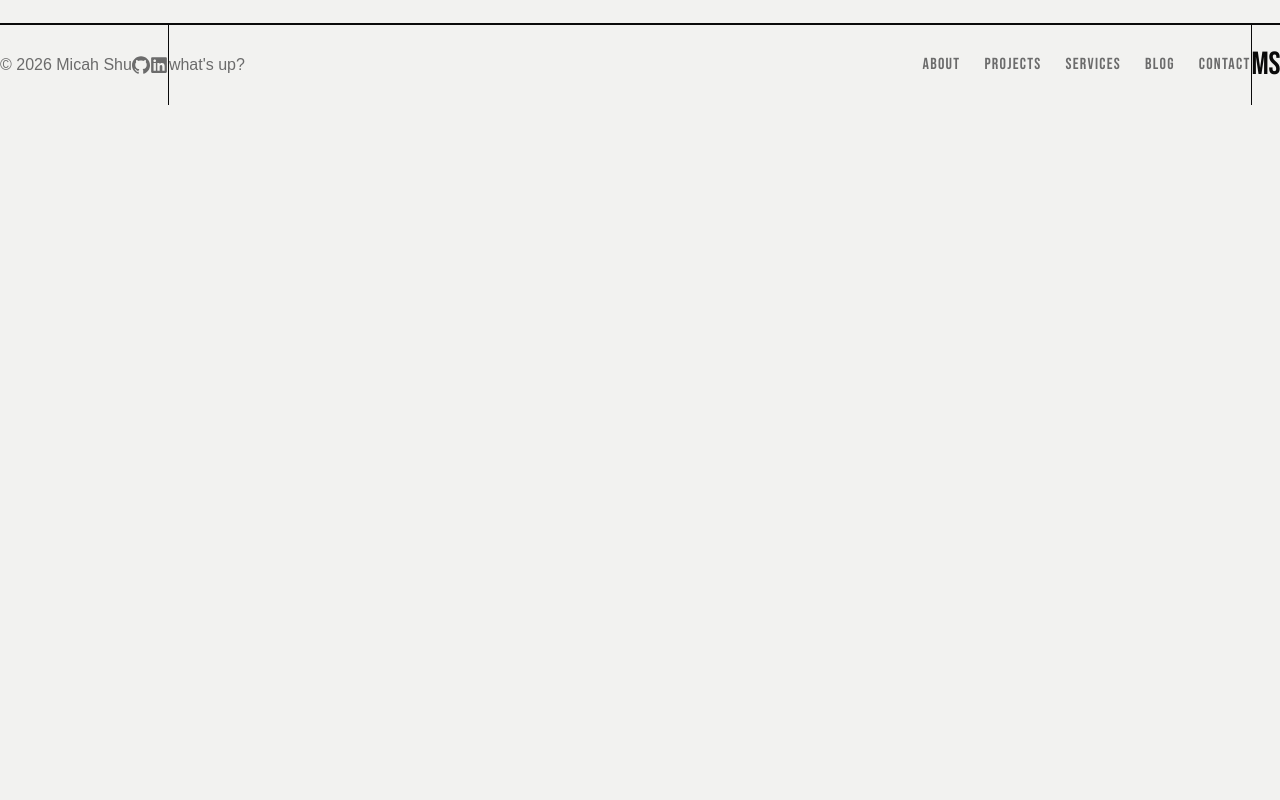
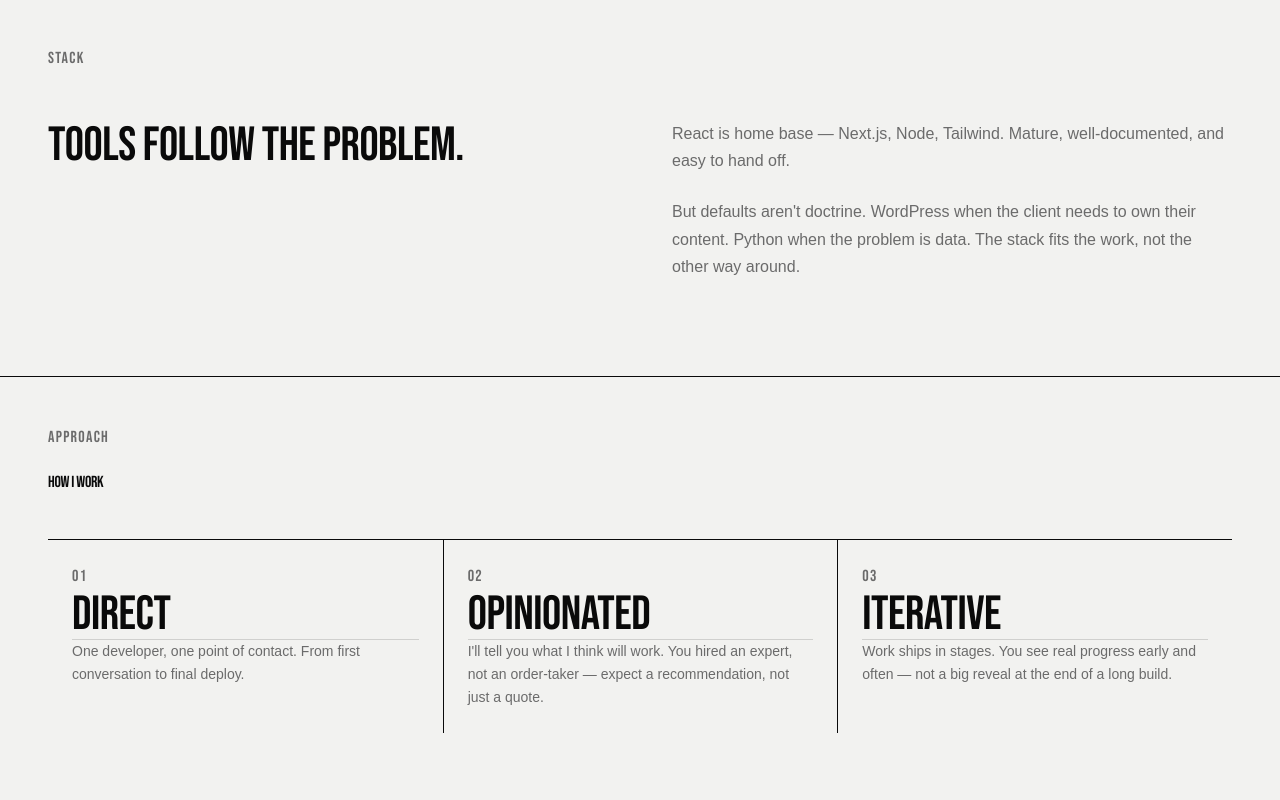
Before and after one commit to micahshu/micahshu-v3, a Next.js app: page /about in a window 1280 px wide. Shown: the part 1760-2560 px from the top of the page. Before the commit the page ends 1865 px from the top, so only its background shows below. Built offline with nearby package versions, Linux system fonts and the light colour scheme; a web font is replaced by a local one.

Commit message:
Update page.tsx

```diff
--- a/src/app/about/page.tsx
+++ b/src/app/about/page.tsx
@@ -1,16 +1,35 @@
 import PageHero from '@/components/ui/PageHero'
 import { RevealImage } from '@/components/ui/RevealImage'
+import CTASection from '@/components/sections/CTASection'
+import BlogSection from '@/components/sections/BlogSection'
 import { getYearsExperience, toWord } from '@/lib/utils'
-
 const yearsWord = toWord(getYearsExperience())
 
 const subtitle = (
   <>
-    {yearsWord} years in agencies taught me one thing:<br />
-    the best work happens when there&apos;s no one between the developer and the client.<br />
-    <span style={{ color: 'var(--color-fg)' }}>That&apos;s the model now.</span>
+    Full-stack developer. Father of four.<br />
+    <span style={{ color: 'var(--color-fg)' }}>Based in Berthoud, CO.</span>
   </>
 )
+
+
+const APPROACH = [
+  {
+    index: '01',
+    title: 'Direct',
+    body: 'One developer, one point of contact. From first conversation to final deploy.',
+  },
+  {
+    index: '02',
+    title: 'Opinionated',
+    body: "I'll tell you what I think will work. You hired an expert, not an order-taker — expect a recommendation, not just a quote.",
+  },
+  {
+    index: '03',
+    title: 'Iterative',
+    body: 'Work ships in stages. You see real progress early and often — not a big reveal at the end of a long build.',
+  },
+]
 
 const EXPERTISE = [
   {
@@ -81,19 +100,19 @@ export default function AboutPage() {
                 className="font-display uppercase text-[color:var(--color-fg)]"
                 style={{ fontSize: 'var(--text-display)', letterSpacing: '-0.02em', lineHeight: 1.05 }}
               >
-                Lorem ipsum dolor sit amet consectetur adipiscing.
+                Two agencies. {yearsWord} years. A family of six in Berthoud.
               </p>
               <p
                 className="font-body text-[color:var(--color-muted)]"
                 style={{ fontSize: 'var(--text-body)', lineHeight: 1.7 }}
               >
-                Lorem ipsum dolor sit amet, consectetur adipiscing elit. Sed do eiusmod tempor incididunt ut labore et dolore magna aliqua. Ut enim ad minim veniam, quis nostrud exercitation ullamco laboris nisi ut aliquip ex ea commodo consequat.
+                Got a full-stack cert from the University of Denver, landed a job at a marketing agency in Fort Collins, and never really left the Front Range. The work grew into a tech lead role — and so did life outside of it.
               </p>
               <p
                 className="font-body text-[color:var(--color-muted)]"
                 style={{ fontSize: 'var(--text-body)', lineHeight: 1.7 }}
               >
-                Duis aute irure dolor in reprehenderit in voluptate velit esse cillum dolore eu fugiat nulla pariatur. Excepteur sint occaecat cupidatat non proident, sunt in culpa qui officia deserunt mollit anim id est laborum.
+                Agency work taught me how to scope a project, talk to clients, and ship under pressure. It also showed me what happens when you strip out the overhead. The work is still one developer, one problem. Everything else is noise.
               </p>
             </div>
 
@@ -192,6 +211,122 @@ export default function AboutPage() {
           </div>
         </div>
       </section>
+      {/* Stack philosophy section */}
+      <section className="w-full border-b border-[color:var(--color-border)]">
+        <div
+          style={{
+            maxWidth: 'var(--container-max)',
+            marginInline: 'auto',
+            padding: 'var(--space-7) var(--space-7) var(--space-9)',
+          }}
+        >
+          {/* Eyebrow */}
+          <span
+            className="block font-display uppercase text-[color:var(--color-muted)]"
+            style={{ fontSize: 'var(--text-label)', letterSpacing: '0.08em', marginBottom: 'var(--space-7)' }}
+          >
+            Stack
+          </span>
+
+          {/* Two-column layout */}
+          <div
+            className="flex flex-col min-[900px]:grid"
+            style={{ gridTemplateColumns: '1fr 1fr', gap: 'var(--space-8)' }}
+          >
+            <p
+              className="font-display uppercase text-[color:var(--color-fg)]"
+              style={{ fontSize: 'var(--text-h1)', letterSpacing: '-0.01em', lineHeight: 1.1 }}
+            >
+              Tools follow the problem.
+            </p>
+            <div className="flex flex-col" style={{ gap: 'var(--space-5)', justifyContent: 'center' }}>
+              <p
+                className="font-body text-[color:var(--color-muted)]"
+                style={{ fontSize: 'var(--text-body)', lineHeight: 1.7 }}
+              >
+                React is home base — Next.js, Node, Tailwind. Mature, well-documented, and easy to hand off.
+              </p>
+              <p
+                className="font-body text-[color:var(--color-muted)]"
+                style={{ fontSize: 'var(--text-body)', lineHeight: 1.7 }}
+              >
+                But defaults aren&apos;t doctrine. WordPress when the client needs to own their content. Python when the problem is data. The stack fits the work, not the other way around.
+              </p>
+            </div>
+          </div>
+        </div>
+      </section>
+
+      {/* Approach section */}
+      <section className="w-full border-b border-[color:var(--color-border)]">
+        <div
+          style={{
+            maxWidth: 'var(--container-max)',
+            marginInline: 'auto',
+            padding: 'var(--space-7) var(--space-7) var(--space-9)',
+          }}
+        >
+          {/* Eyebrow */}
+          <span
+            className="block font-display uppercase text-[color:var(--color-muted)]"
+            style={{ fontSize: 'var(--text-label)', letterSpacing: '0.08em', marginBottom: 'var(--space-5)' }}
+          >
+            Approach
+          </span>
+
+          {/* Heading */}
+          <h2
+            className="font-display uppercase text-[color:var(--color-fg)]"
+            style={{ fontSize: 'var(--text-display)', letterSpacing: '-0.02em', lineHeight: 1, marginBottom: 'var(--space-7)' }}
+          >
+            How I Work
+          </h2>
+
+          {/* Three-column grid */}
+          <div
+            className="grid grid-cols-1 md:grid-cols-3"
+            style={{ borderTop: '1px solid var(--color-border)' }}
+          >
+            {APPROACH.map((item, i) => (
+              <div
+                key={item.index}
+                className={`flex flex-col${i > 0 ? ' border-t md:border-t-0 md:border-l border-[color:var(--color-border)]' : ''}`}
+                style={{ padding: 'var(--space-5)' }}
+              >
+                {/* Index */}
+                <span
+                  className="block font-display uppercase text-[color:var(--color-muted)]"
+                  style={{ fontSize: 'var(--text-label)', letterSpacing: '0.08em', marginBottom: 'var(--space-4)' }}
+                >
+                  {item.index}
+                </span>
+
+                {/* Principle */}
+                <span
+                  className="block font-display uppercase text-[color:var(--color-fg)]"
+                  style={{ fontSize: 'var(--text-h1)', letterSpacing: '-0.01em', lineHeight: 1, marginBottom: 'var(--space-4)' }}
+                >
+                  {item.title}
+                </span>
+
+                {/* Divider */}
+                <div style={{ borderTop: '1px solid var(--color-border-soft)', marginBottom: 'var(--space-4)' }} />
+
+                {/* Description */}
+                <p
+                  className="font-body text-[color:var(--color-muted)]"
+                  style={{ fontSize: 'var(--text-small)', lineHeight: 1.65 }}
+                >
+                  {item.body}
+                </p>
+              </div>
+            ))}
+          </div>
+        </div>
+      </section>
+
+      <CTASection />
+      <BlogSection />
     </main>
   )
 }
```
